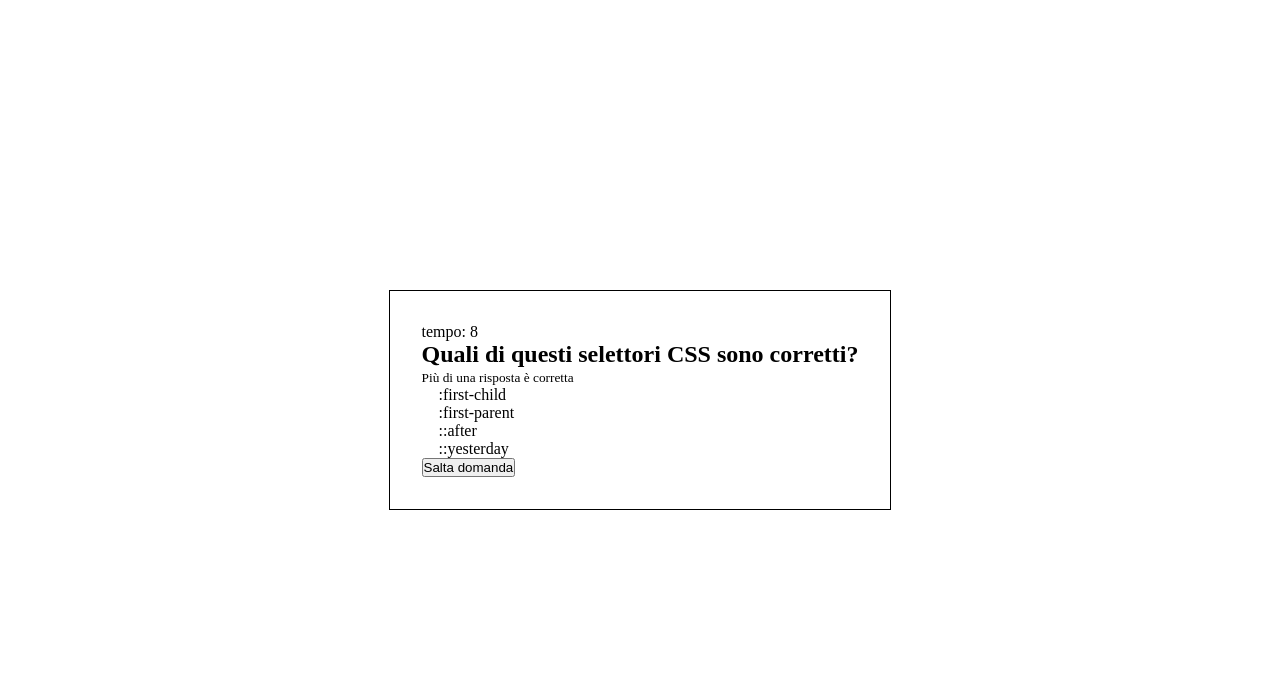
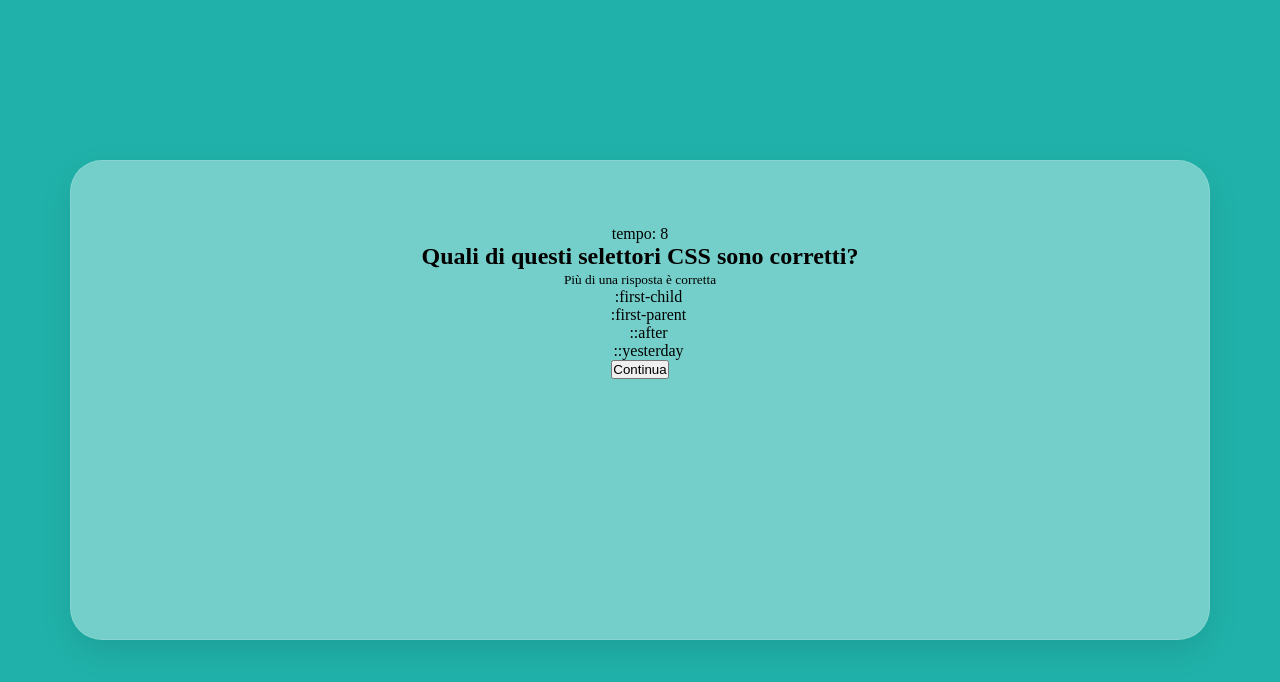
Before and after one commit to DavideBernardini/Quiz-App-with-timer, a Vue app: page / in a window 1280 px wide. Both pictures are taken after a click on the button "Start test". Shown: the top 682 px of the page. Built offline with nearby package versions, Linux system fonts and the light colour scheme.

Commit message:
building style

```diff
--- a/src/App.vue
+++ b/src/App.vue
@@ -34,5 +34,6 @@ export default {
 #app {
     height: 100vh;
     display: flex;
+    background-color: lightseagreen;
 }
 </style>
--- a/src/assets/style/common.scss
+++ b/src/assets/style/common.scss
@@ -19,6 +19,12 @@ input {
 
 .wrapper {
     margin: auto;
-    border: 1px solid black; /*debug*/
-    padding: 2rem;
+    width: 1140px;
+    min-height: 60%;
+    padding: 4rem 3rem;
+    background: rgba(255, 255, 255, 0.375);
+    box-shadow: 0 0.75rem 2rem 0 rgba(0, 0, 0, 0.1);
+    border-radius: 2rem;
+    border: 1px solid rgba(255, 255, 255, 0.125);
+    text-align: center;
 }
--- a/src/components/Test.vue
+++ b/src/components/Test.vue
@@ -47,9 +47,19 @@
                 <!-- /ciclo se risposta singola -->
             </div>
             <!-- ciclo su quesiti random -->
-            <button @click="[isCorrect(), nextQuestion()]">
-                {{skipOrAnswer()}}
+
+            <button @click="[nextQuestion()]">
+                Continua
             </button>
+
+            <!-- Modale minimo risposte -->
+            <div v-if="minAnswModal">
+                Rispondi bene!!
+                <button @click="[minAnswModal = false, dataShared.pauseTimer = false]">
+                    Ok
+                </button>
+            </div>
+            <!-- /Modale minimo risposte -->
         </div>
         <!-- /domanda e risposte -->
     </div>
@@ -65,6 +75,7 @@ export default {
             dataShared,
             x: 0,
             y: 1,
+            minAnswModal: false
         }
     },
     computed: {
@@ -98,6 +109,10 @@ export default {
             }
         },
         nextQuestion() {
+            if (dataShared.checkedAnswers.length < 2 && Object.keys(dataShared.pickedAnswer).length == 0 && dataShared.timeOut == false) {
+                dataShared.pauseTimer = true;
+                return this.minAnswModal = true;
+            }
             if (this.y < this.randomQuestions.length) {
                 this.x++;
                 this.y++;
@@ -106,16 +121,12 @@ export default {
                 dataShared.timeOut = false;
                 dataShared.timeLeft = 10;
             } else if (this.y == this.randomQuestions.length) {
+                dataShared.timeOut = false;
+                dataShared.timeLeft = 10;
                 dataShared.testStarted = false;
                 dataShared.endTest = true;
             }
-        },
-        skipOrAnswer() {
-            if (dataShared.checkedAnswers.length != [] ||  Object.keys(dataShared.pickedAnswer).length) {
-                return "Rispondi e continua";
-            } else {
-                return "Salta domanda";
-            }
+
         }
     }
 }
--- a/src/share/dataShared.js
+++ b/src/share/dataShared.js
@@ -223,6 +223,7 @@ export default Vue.observable({
     ],
     timeOut: false,
     timeLeft: 10,
+    pauseTimer: false,
     testStarted: false,
     endTest: false,
     attempts: 0,
@@ -235,7 +236,8 @@ export default Vue.observable({
             if (this.timeLeft == 0) {
                 clearInterval(this.timer);
                 this.timeOut = true;
-            } else {
+            } else if (!this.pauseTimer) {
+                clearInterval(this.timer);
                 this.timeLeft--;
             }
             // this.timeLeft == 0 ? clearInterval(this.timer) && this.timeOut = true : this.timeLeft--
```
